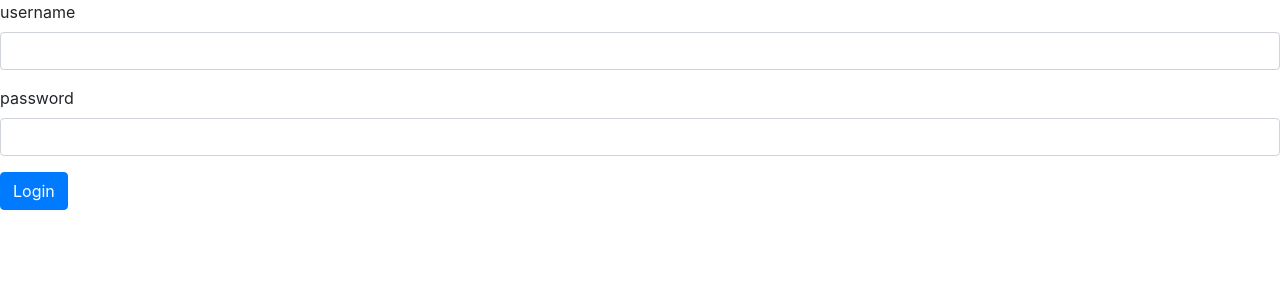
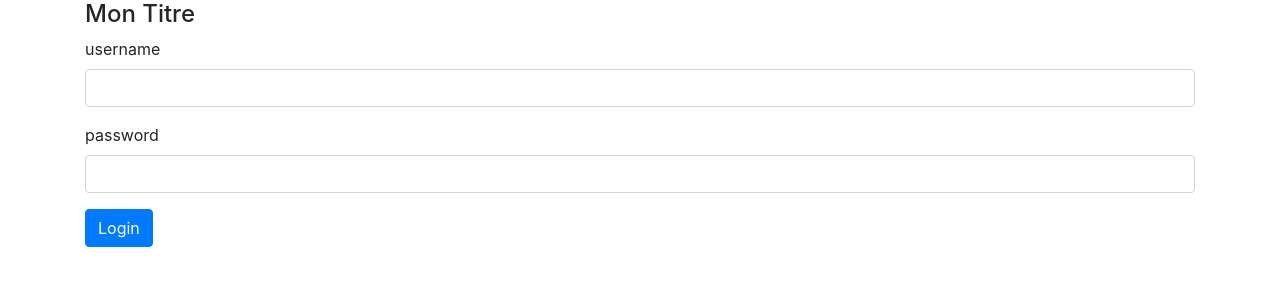
Before and after one commit to lionel-meunier/react-formation-mo08, a React (Create React App) app: page / in a window 1280 px wide. Shown: the top 300 px of the page. Built offline with nearby package versions, Linux system fonts and the light colour scheme.

Commit message:
Add onLogin

```diff
--- a/src/App.js
+++ b/src/App.js
@@ -1,14 +1,26 @@
-import logo from "./logo.svg";
 import "./App.scss";
-
+import React from "react";
 import { LoginForm } from "./features/authentification/LoginForm";
 
-function App() {
-  return (
-    <div className="App">
-      <LoginForm></LoginForm>
-    </div>
-  );
+class App extends React.Component {
+  constructor(props) {
+    super(props);
+  }
+
+  loginUser(token) {
+    console.log(token);
+  }
+
+  render() {
+    return (
+      <div className="App container">
+        <LoginForm
+          title={"Mon Titre"}
+          onLogin={(token) => this.loginUser(token)}
+        ></LoginForm>
+      </div>
+    );
+  }
 }
 
 export default App;
--- a/src/features/authentification/LoginForm.js
+++ b/src/features/authentification/LoginForm.js
@@ -7,9 +7,12 @@ export class LoginForm extends React.Component {
    */
   constructor(props) {
     super(props);
+    // Initialisation du state par défaut du composant
     this.state = {
       username: "",
       password: "",
+      error: "",
+      loading: false,
     };
   }
 
@@ -23,13 +26,25 @@ export class LoginForm extends React.Component {
   submitForm(event) {
     event.preventDefault();
     event.stopPropagation();
-
+    // modification du state pour signaler le début du traitement et réinitialiser l'erreur
+    this.setState({ loading: true, error: "" });
+    /**
+     * Utilisation de la requête login
+     */
     authLogin(this.state.username, this.state.password)
       .then((res) => {
-        console.log("SUCCESS", res);
+        // En cas de success
+        // modification du state pour signaler la fin du traitement
+        this.setState({
+          loading: false,
+        });
+        //Appelle de la fonction mis dans les propriétés (attribut html) à la création du composant par le parent
+        this.props.onLogin(res);
       })
-      .catch((reason) => {
-        console.log("ERROR", reason);
+      .catch((error) => {
+        // En cas d'erreur
+        // modification du state pour signaler la fin du traitement et préciser qu'il y a une erreur
+        this.setState({ loading: false, error });
       });
   }
 
@@ -51,8 +66,23 @@ export class LoginForm extends React.Component {
    * Appeller automatiquement par React
    */
   render() {
+    let error;
+    // Condition pour afficher l'erreur
+    if (this.state.error) {
+      error = (
+        <div className="message alert alert-danger">Il y a une erreur</div>
+      );
+    }
+
+    // Condition pour afficher si la requête est en cours de traitement
+    let load;
+    if (this.state.loading) {
+      load = <div>Loading...</div>;
+    }
+
     return (
       <form onSubmit={(e) => this.submitForm(e)}>
+        <h4>{this.props.title}</h4>
         <div className="form-group">
           <label htmlFor="username">username</label>
           <input
@@ -73,7 +103,8 @@ export class LoginForm extends React.Component {
             onChange={(e) => this.handleChange(e)}
           />
         </div>
-        <div className="message d-none">Il y a une erreur</div>
+        {error}
+        {load}
         <div>
           <button className="btn btn-primary">Login</button>
         </div>
```
Also changed, not shown: 1 other file (tests, documents, lock files or other folders).
